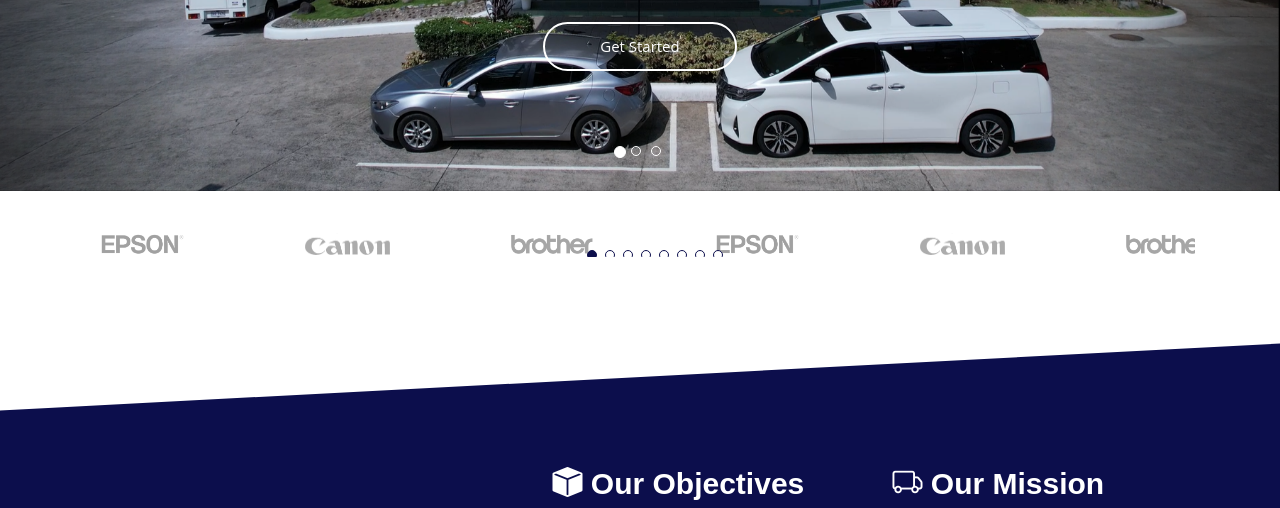
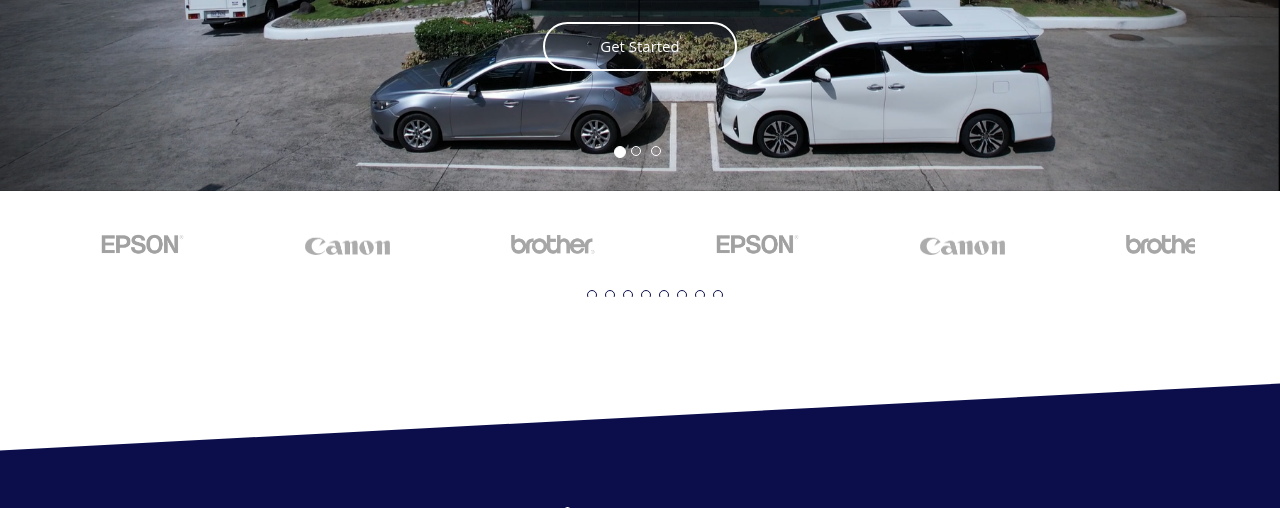
Before and after one commit to Carl-Marasigan/kppi, a PHP site: page / in a window 1280 px wide. Shown: the part 609-1117 px from the top of the page. Run offline with PHP 8.4, Linux system fonts and the light colour scheme; some libraries are stand-ins or nearby versions.

Commit message:
Update style.css

```diff
--- a/assets/css/style.css
+++ b/assets/css/style.css
@@ -663,6 +663,22 @@ section {
 /*--------------------------------------------------------------
 # Clients
 --------------------------------------------------------------*/
+.clients .swiper-pagination {
+  margin-top: 20px;
+  position: relative;
+}
+
+.clients .swiper-pagination .swiper-pagination-bullet {
+  width: 12px;
+  height: 12px;
+  background-color: #fff;
+  opacity: 1;
+  border: 1px solid #0c0e4c;
+}
+
+.clients .swiper-pagination .swiper-pagination-bullet-active {
+  background-color: #0c0e4c;
+}
 .clients {
   padding-top: 20px; /* Adjust as needed */
 }
@@ -676,9 +692,7 @@ section {
   border: 1px solid #0c0e4c;
 }
 
-.clients .swiper-pagination .swiper-pagination-bullet-active {
-  background-color: #0c0e4c;
-}
+
 .clients .swiper-slide img {
   opacity: 0.5;
   transition: 0.3s;
```
